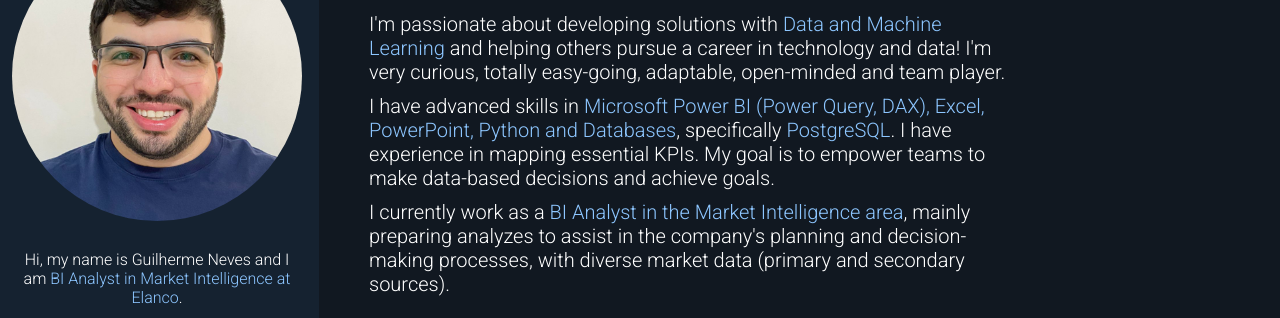
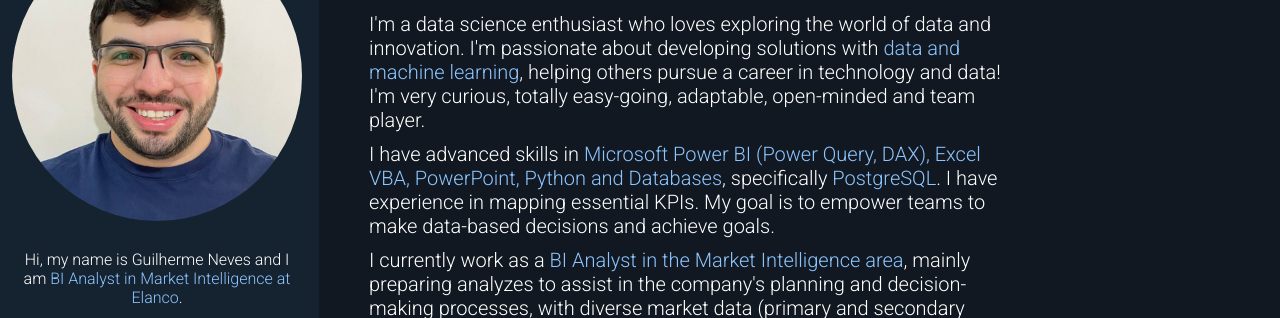
Before and after one commit to guidasneves/guidasneves.github.io, a plain HTML site: page index.html in a window 1280 px wide. Shown: the part 152-470 px from the top of the page. Drawn offline with nearby package versions, Linux system fonts and the light colour scheme.

Commit message:
Atualizando

```diff
--- a/index.html
+++ b/index.html
@@ -32,8 +32,8 @@
         <section id="about-container">
             <h1 id="name">Guilherme Neves</h1>
             <p id="title"><span class="highlight">BI Analyst in Market Intelligence</span></p>
-            <p class="description">I'm passionate about developing solutions with <span class="highlight">Data and Machine Learning</span> and helping others pursue a career in technology and data! I'm very curious, totally easy-going, adaptable, open-minded and team player.</p>
-            <p class="description">I have advanced skills in <span class="highlight">Microsoft Power BI (Power Query, DAX), Excel, PowerPoint, Python and Databases</span>, specifically <span class="highlight">PostgreSQL</span>. I have experience in mapping essential KPIs. My goal is to empower teams to make data-based decisions and achieve goals.</p>
+            <p class="description">I'm a data science enthusiast who loves exploring the world of data and innovation. I'm passionate about developing solutions with <span class="highlight">data and machine learning</span>, helping others pursue a career in technology and data! I'm very curious, totally easy-going, adaptable, open-minded and team player.</p>
+            <p class="description">I have advanced skills in <span class="highlight">Microsoft Power BI (Power Query, DAX), Excel VBA, PowerPoint, Python and Databases</span>, specifically <span class="highlight">PostgreSQL</span>. I have experience in mapping essential KPIs. My goal is to empower teams to make data-based decisions and achieve goals.</p>
             <p class="description">I currently work as a <span class="highlight">BI Analyst in the Market Intelligence area</span>, mainly preparing
                 analyzes to assist in the company's planning and decision-making processes, with diverse market data (primary and secondary sources).</p>
             <a href="https://github.com/guidasneves" target="_blank" id="btn-projects"><ion-icon name="share-social-outline"></ion-icon> <span>See Projects</span></a>
```
